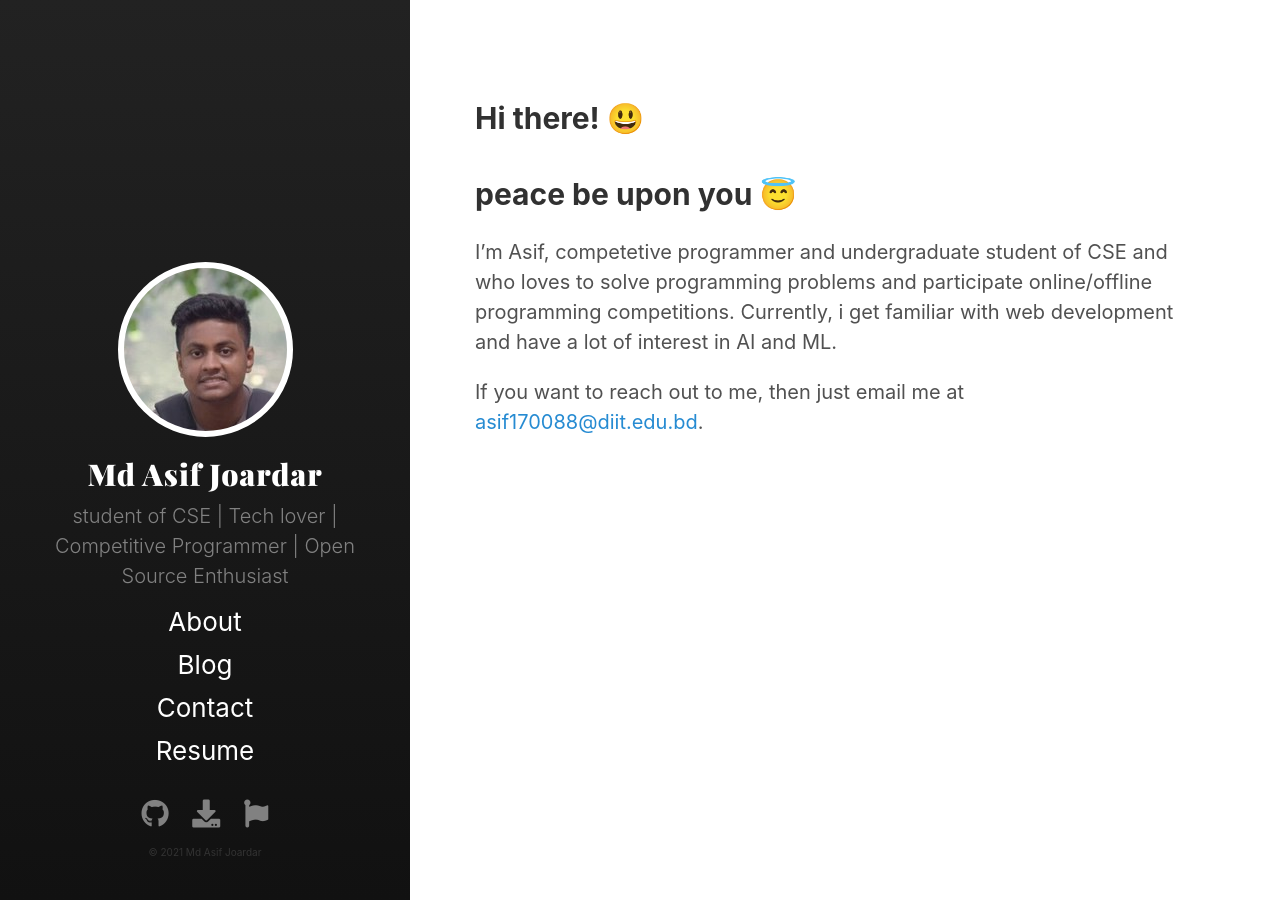
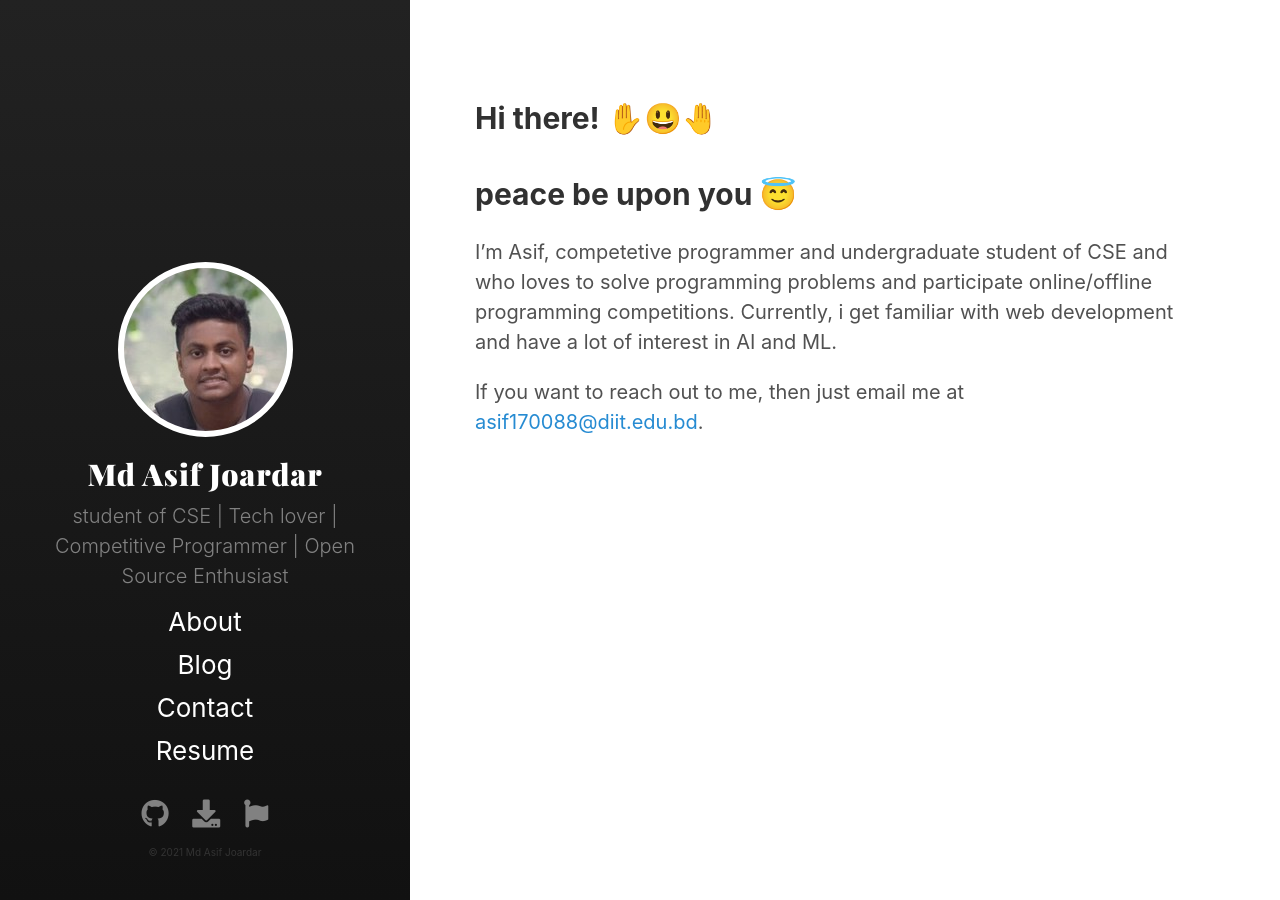
Before and after one commit to asifjoardar/asifjoardar.github.io, a Jekyll site: the page built from index.md, in a window 1280 px wide. Built offline with Jekyll 4.4.1, drawn with Linux system fonts in a browser that asks for light colours; part of the change alters nothing that is shown.

```diff
--- a/index.md
+++ b/index.md
@@ -45,11 +45,11 @@ title: Index
   {% endfor %}
 </div>
 -->
-## Hi there! 😃
+## Hi there! ✋😃🤚
 ## peace be upon you 😇
 I'm Asif, competetive programmer and undergraduate student of CSE and who loves to solve programming problems and participate online/offline programming competitions. Currently, i get familiar with web development and have a lot of interest in AI and ML.
 
-If you want to reach out to me, then just email me at [asif170088@diit.edu.bd](asif170088@diit.edu.bd).
+If you want to reach out to me, then just email me at [asif170088@diit.edu.bd](https://asifjoardar.github.io/).
 
 
 <!--
```
